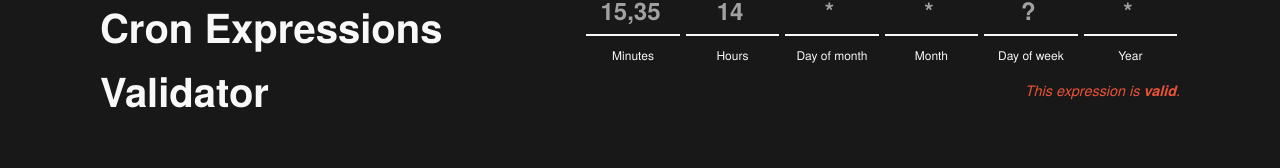
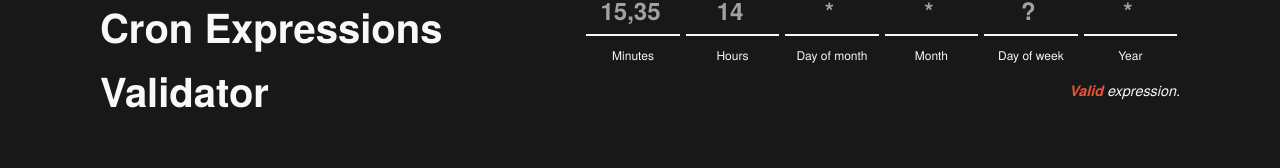
Before and after one commit to renan-taranto/cron-expressions-validator, a Vue app: page / in a window 1280 px wide. Shown: the part 169-337 px from the top of the page. Built offline with nearby package versions, Linux system fonts and the light colour scheme.

Commit message:
[Validator] Make result text easier to read

```diff
--- a/src/assets/base.css
+++ b/src/assets/base.css
@@ -52,9 +52,14 @@ input {
   color: var(--color-text);
 }
 
-.text__bold {
+.text--bold {
   font-weight: bold;
 }
+
+.color--primary {
+  color: var(--color-primary);
+}
+
 
 @font-face {
   font-family: 'TexGyreHeroes';
--- a/src/components/Validator.vue
+++ b/src/components/Validator.vue
@@ -49,7 +49,12 @@ const validateExpression = (expression: String) => {
       <AppInput v-model="expressionParts.year" label="Year" class="input__md"/>
     </section>
     <section class="section__result">
-      This expression is <span class="text__bold">{{ isValid ? '' : 'not' }} valid</span>.
+      <span v-if="isValid">
+        <span class="text--bold color--primary">Valid</span> expression.
+      </span>
+      <span v-else>
+        This expression is <span class="text--bold color--primary">Not Valid</span>.
+      </span>
     </section>
   </section>
 </template>
@@ -64,7 +69,6 @@ const validateExpression = (expression: String) => {
 }
 
 .section__result {
-  color: var(--color-orange);
   margin-top: 5px;
   text-align: center;
   font-size: .9rem;
```
